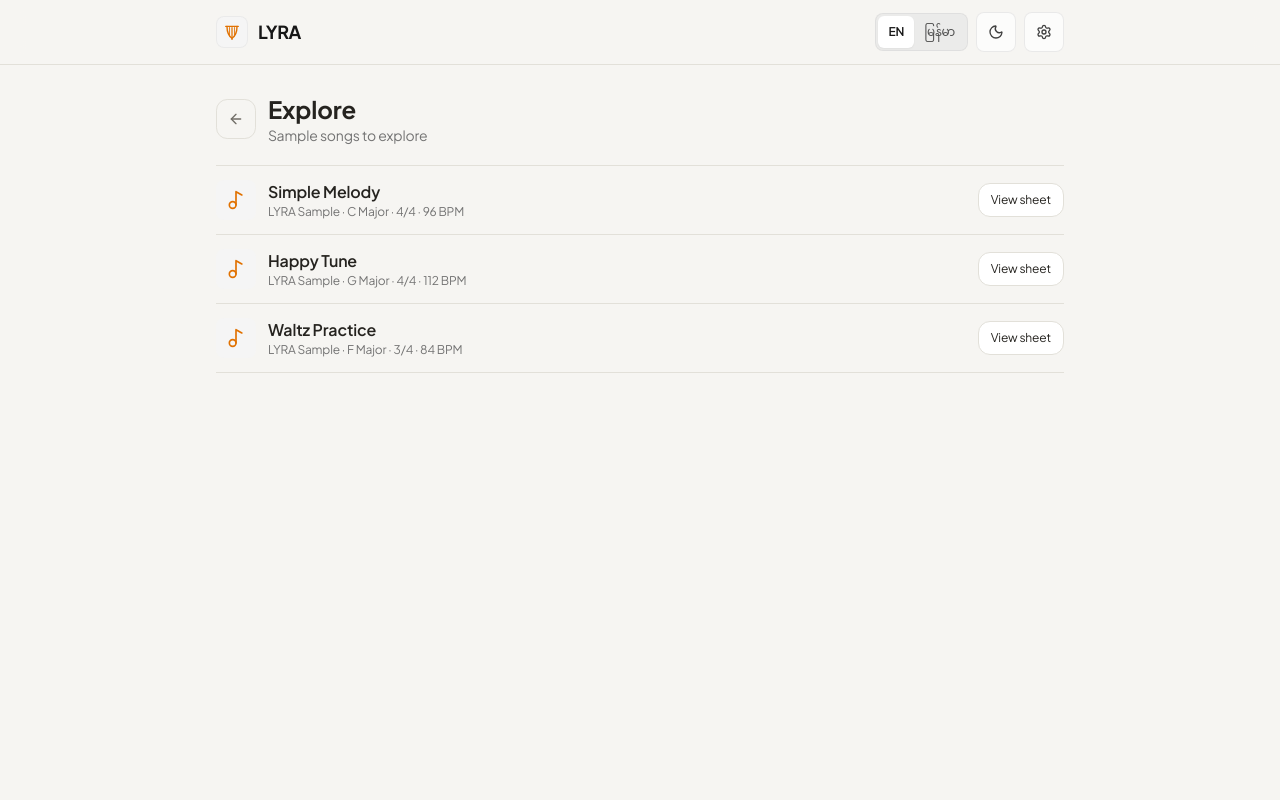
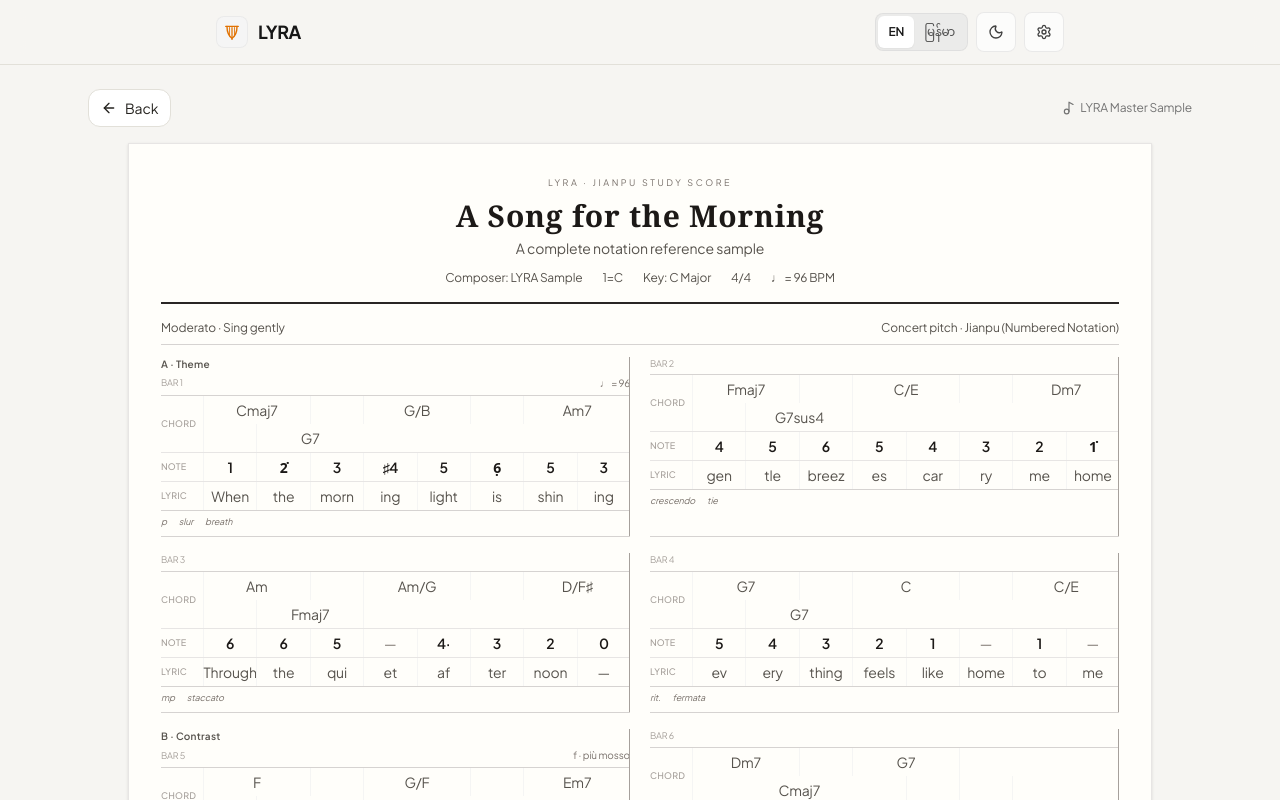
Before and after one commit to ZinLinn254995/LYRA, a React (Vite) app: page / in a window 1280 px wide. Both pictures are taken after a click on the button "Explore". Shown: the top 800 px of the page. Built offline with nearby package versions, Linux system fonts and the light colour scheme.

Commit message:
Redesign Explore as a single comprehensive Jianpu master sample

```diff
--- a/src/components/ExplorePage.tsx
+++ b/src/components/ExplorePage.tsx
@@ -1,137 +1,179 @@
-import React, { useState } from 'react';
-import { ArrowLeft, Copy, Music2 } from 'lucide-react';
-import { useApp } from '../context/AppContext';
+import React from 'react';
+import { ArrowLeft, Music2 } from 'lucide-react';
 
-type SampleBar = { chord?: string; notes: string[]; lyric?: string };
-type SampleSong = {
-  id: string; title: string; composer: string; key: string; time: string; tempo: number;
-  bars: SampleBar[]; sections?: Record<number, string>;
+type Cell = { text?: string; span?: number; className?: string };
+type Track = { label: string; cells: Cell[] };
+type SampleBar = {
+  number: number;
+  section?: string;
+  tracks: [Track, Track, Track];
+  marks?: string[];
 };
 
-const samples: SampleSong[] = [
+const masterSample: SampleBar[] = [
   {
-    id: 'simple-melody', title: 'Simple Melody', composer: 'LYRA Sample', key: 'C Major', time: '4/4', tempo: 96,
-    bars: [
-      { notes: ['1','2','3','-'] }, { notes: ['3','2','1','-'] }, { notes: ['5','5','6','5'] }, { notes: ['3','-','-','-'] },
-      { notes: ['4','4','3','2'] }, { notes: ['3','3','2','1'] }, { notes: ['2','3','2','1'] }, { notes: ['1','-','-','-'] },
+    number: 1, section: 'A · Theme',
+    tracks: [
+      { label: 'Chord', cells: [{ text: 'Cmaj7', span: 2 }, {}, { text: 'G/B', span: 2 }, {}, { text: 'Am7', span: 2 }, {}, { text: 'G7', span: 2 }] },
+      { label: 'Note', cells: [{ text: '1', className: 'note' }, { text: '2̇', className: 'note' }, { text: '3', className: 'note' }, { text: '♯4', className: 'note' }, { text: '5', className: 'note' }, { text: '6̣', className: 'note' }, { text: '5', className: 'note' }, { text: '3', className: 'note' }] },
+      { label: 'Lyric', cells: [{ text: 'When' }, { text: 'the' }, { text: 'morn' }, { text: 'ing' }, { text: 'light' }, { text: 'is' }, { text: 'shin' }, { text: 'ing' }] },
     ],
+    marks: ['p', 'slur', 'breath']
   },
   {
-    id: 'happy-tune', title: 'Happy Tune', composer: 'LYRA Sample', key: 'G Major', time: '4/4', tempo: 112,
-    bars: [
-      { chord: 'G', notes: ['5','5','6','5'], lyric: 'Sun shine bright now' },
-      { chord: 'D', notes: ['3','2','1','-'], lyric: 'comes to my day' },
-      { chord: 'Em', notes: ['6','6','5','3'], lyric: 'Sing a happy tune' },
-      { chord: 'C', notes: ['2','3','2','-'], lyric: 'all the day long' },
-      { chord: 'G', notes: ['5','5','6','5'], lyric: 'Step into the light' },
-      { chord: 'D', notes: ['3','2','1','-'], lyric: 'everything feels right' },
-      { chord: 'C', notes: ['2','3','2','1'], lyric: 'keep the music near' },
-      { chord: 'G', notes: ['1','-','-','-'], lyric: 'all year long' },
+    number: 2,
+    tracks: [
+      { label: 'Chord', cells: [{ text: 'Fmaj7', span: 2 }, {}, { text: 'C/E', span: 2 }, {}, { text: 'Dm7', span: 2 }, {}, { text: 'G7sus4', span: 2 }, {}] },
+      { label: 'Note', cells: [{ text: '4', className: 'note' }, { text: '5', className: 'note' }, { text: '6', className: 'note' }, { text: '5', className: 'note' }, { text: '4', className: 'note' }, { text: '3', className: 'note' }, { text: '2', className: 'note' }, { text: '1̇', className: 'note' }] },
+      { label: 'Lyric', cells: [{ text: 'gen' }, { text: 'tle' }, { text: 'breez' }, { text: 'es' }, { text: 'car' }, { text: 'ry' }, { text: 'me' }, { text: 'home' }] },
     ],
+    marks: ['crescendo', 'tie']
   },
   {
-    id: 'waltz-practice', title: 'Waltz Practice', composer: 'LYRA Sample', key: 'F Major', time: '3/4', tempo: 84,
-    sections: { 0: 'A · Opening', 4: 'B · Theme', 8: 'A · Return' },
-    bars: [
-      { chord: 'F', notes: ['1','3','5'], lyric: 'Gen - tle -' },
-      { chord: 'C', notes: ['5','4','3'], lyric: 'winds - are -' },
-      { chord: 'Dm', notes: ['6','1','2'], lyric: 'turn - ing -' },
-      { chord: 'Am', notes: ['3','-','2'], lyric: 'round - me' },
-      { chord: 'Bb', notes: ['4','6','5'], lyric: 'Dance - with -' },
-      { chord: 'F', notes: ['3','2','1'], lyric: 'me - to -' },
-      { chord: 'Gm', notes: ['2','4','6'], lyric: 'mel - o -' },
-      { chord: 'C', notes: ['5','-','-'], lyric: 'dy - -' },
-      { chord: 'F', notes: ['1','3','5'], lyric: 'Gen - tle -' },
-      { chord: 'C', notes: ['5','4','3'], lyric: 'winds - are -' },
-      { chord: 'F', notes: ['2','3','2'], lyric: 'home - at -' },
-      { chord: 'F', notes: ['1','-','-'], lyric: 'last - -' },
+    number: 3,
+    tracks: [
+      { label: 'Chord', cells: [{ text: 'Am', span: 2 }, {}, { text: 'Am/G', span: 2 }, {}, { text: 'D/F♯', span: 2 }, {}, { text: 'Fmaj7', span: 2 }, {}] },
+      { label: 'Note', cells: [{ text: '6', className: 'note' }, { text: '6', className: 'note' }, { text: '5', className: 'note' }, { text: '—', className: 'duration' }, { text: '4·', className: 'note' }, { text: '3', className: 'note' }, { text: '2', className: 'note' }, { text: '0', className: 'note' }] },
+      { label: 'Lyric', cells: [{ text: 'Through' }, { text: 'the' }, { text: 'qui' }, { text: 'et' }, { text: 'af' }, { text: 'ter' }, { text: 'noon' }, { text: '—' }] },
     ],
+    marks: ['mp', 'staccato']
+  },
+  {
+    number: 4,
+    tracks: [
+      { label: 'Chord', cells: [{ text: 'G7', span: 2 }, {}, { text: 'C', span: 2 }, {}, { text: 'C/E', span: 2 }, {}, { text: 'G7', span: 2 }, {}] },
+      { label: 'Note', cells: [{ text: '5', className: 'note' }, { text: '4', className: 'note' }, { text: '3', className: 'note' }, { text: '2', className: 'note' }, { text: '1', className: 'note' }, { text: '—', className: 'duration' }, { text: '1', className: 'note' }, { text: '—', className: 'duration' }] },
+      { label: 'Lyric', cells: [{ text: 'ev' }, { text: 'ery' }, { text: 'thing' }, { text: 'feels' }, { text: 'like' }, { text: 'home' }, { text: 'to' }, { text: 'me' }] },
+    ],
+    marks: ['rit.', 'fermata']
+  },
+  {
+    number: 5, section: 'B · Contrast',
+    tracks: [
+      { label: 'Chord', cells: [{ text: 'F', span: 2 }, {}, { text: 'G/F', span: 2 }, {}, { text: 'Em7', span: 2 }, {}, { text: 'A7', span: 2 }, {}] },
+      { label: 'Note', cells: [{ text: '4', className: 'note' }, { text: '♭7', className: 'note' }, { text: '1̇', className: 'note' }, { text: '2̇', className: 'note' }, { text: '3̇', className: 'note' }, { text: '—', className: 'duration' }, { text: '♯4', className: 'note' }, { text: '5', className: 'note' }] },
+      { label: 'Lyric', cells: [{ text: 'Now' }, { text: 'the' }, { text: 'riv' }, { text: 'er' }, { text: 'turns' }, { text: 'and' }, { text: 'the' }, { text: 'sky' }] },
+    ],
+    marks: ['f', 'accent']
+  },
+  {
+    number: 6,
+    tracks: [
+      { label: 'Chord', cells: [{ text: 'Dm7', span: 2 }, {}, { text: 'G7', span: 2 }, {}, { text: 'Cmaj7', span: 4 }, {}, {}, {}] },
+      { label: 'Note', cells: [{ text: '6', className: 'note' }, { text: '5', className: 'note' }, { text: '4', className: 'note' }, { text: '3', className: 'note' }, { text: '2', className: 'note' }, { text: '1', className: 'note' }, { text: '—', className: 'duration' }, { text: '—', className: 'duration' }] },
+      { label: 'Lyric', cells: [{ text: 'opens' }, { text: 'wide' }, { text: 'be' }, { text: 'fore' }, { text: 'my' }, { text: 'eyes' }, { text: '—' }, { text: '—' }] },
+    ],
+    marks: ['dim.', 'tie']
+  },
+  {
+    number: 7,
+    tracks: [
+      { label: 'Chord', cells: [{ text: 'C', span: 2 }, {}, { text: 'Am/C', span: 2 }, {}, { text: 'Dm7', span: 2 }, {}, { text: 'G7', span: 2 }, {}] },
+      { label: 'Note', cells: [{ text: '1', className: 'note' }, { text: '3', className: 'note' }, { text: '5', className: 'note' }, { text: '1̇', className: 'note' }, { text: '7', className: 'note' }, { text: '6', className: 'note' }, { text: '5', className: 'note' }, { text: '4', className: 'note' }] },
+      { label: 'Lyric', cells: [{ text: 'Sing' }, { text: 'a' }, { text: 'lit' }, { text: 'tle' }, { text: 'song' }, { text: 'and' }, { text: 'let' }, { text: 'go' }] },
+    ],
+    marks: ['mf', 'slur']
+  },
+  {
+    number: 8,
+    tracks: [
+      { label: 'Chord', cells: [{ text: 'C', span: 4 }, {}, {}, {}, { text: 'C', span: 4 }, {}, {}, {}] },
+      { label: 'Note', cells: [{ text: '1', className: 'note' }, { text: '—', className: 'duration' }, { text: '—', className: 'duration' }, { text: '—', className: 'duration' }, { text: '1', className: 'note' }, { text: '—', className: 'duration' }, { text: 'fermata', span: 2, className: 'annotation' }, {}] },
+      { label: 'Lyric', cells: [{ text: 'home', span: 4 }, {}, {}, {}, { text: '—', span: 4 }, {}, {}, {}] },
+    ],
+    marks: ['D.C. al Fine', 'Fine', 'double bar']
   },
 ];
 
-export const ExplorePage: React.FC<{ onBack: () => void }> = ({ onBack }) => {
-  const { language, createSong, updateSong } = useApp();
-  const [selected, setSelected] = useState<SampleSong | null>(null);
-  const [copiedId, setCopiedId] = useState<string | null>(null);
-  const my = language === 'my';
+const notationLegend = [
+  ['1–7', 'Scale degrees: Do–Ti'],
+  ['0', 'Rest'],
+  ['♯ ♭ ♮', 'Sharp · Flat · Natural'],
+  ['1̇ / 1̣', 'Higher / lower octave'],
+  ['—', 'Extend the previous note'],
+  ['·', 'Dotted duration'],
+  ['underline', 'Subdivision / shorter note values'],
+  ['⌒', 'Slur / tie between notes'],
+  ['𝄐', 'Fermata: hold the note'],
+  ['𝄆 𝄇', 'Repeat start / repeat end'],
+  ['p · mp · mf · f', 'Dynamics: soft to loud'],
+  ['rit. · accel.', 'Gradually slower / faster'],
+];
 
-  const copySample = (sample: SampleSong) => {
-    const song = createSong({
-      title: sample.title,
-      composer: sample.composer,
-      jianpuReference: '1=C',
-      songKey: sample.key,
-      timeSignature: sample.time,
-      tempo: sample.tempo,
-    });
-    updateSong(song.id, {
-      bars: sample.bars.map((bar, index) => ({
-        id: `${song.id}_bar_${index + 1}`,
-        timeSignature: sample.time,
-        notes: [
-          ...(bar.chord ? [`chord:${bar.chord}`] : []),
-          ...bar.notes,
-          ...(bar.lyric ? [`lyric:${bar.lyric}`] : []),
-        ],
-      })),
-    });
-    setCopiedId(sample.id);
-  };
+const CellRow: React.FC<{ track: Track }> = ({ track }) => (
+  <div className="grid grid-cols-[42px_minmax(0,1fr)] items-stretch border-b border-stone-200 last:border-b-0">
+    <div className="flex items-center text-[9px] font-medium uppercase tracking-wide text-stone-400">{track.label}</div>
+    <div className="grid grid-cols-8 min-w-0">
+      {track.cells.map((cell, index) => (
+        <div
+          key={index}
+          className={`min-w-0 min-h-7 flex items-center justify-center text-center border-l border-stone-100 text-[12px] sm:text-sm ${cell.className === 'note' ? 'font-semibold text-stone-900' : cell.className === 'duration' ? 'text-stone-500' : cell.className === 'annotation' ? 'text-[9px] text-stone-500' : 'text-stone-600'}`}
+          style={cell.span ? { gridColumn: `span ${cell.span}` } : undefined}
+        >
+          {cell.text || ''}
+        </div>
+      ))}
+    </div>
+  </div>
+);
 
-  if (selected) {
-    return (
-      <main className="w-full max-w-5xl mx-auto px-3 sm:px-6 py-4 sm:py-6">
-        <div className="flex items-center justify-between gap-3 mb-3">
-          <button onClick={() => setSelected(null)} className="lyra-button-secondary inline-flex items-center gap-2 px-3 py-2 text-sm">
-            <ArrowLeft className="w-4 h-4" /> {my ? 'နမူနာများသို့ ပြန်သွားမည်' : 'Back to samples'}
-          </button>
-          <button onClick={() => copySample(selected)} className="lyra-button-primary inline-flex items-center gap-2 px-3 py-2 text-sm">
-            <Copy className="w-4 h-4" /> {my ? 'My Songs ထဲသို့ ကူးယူမည်' : 'Copy to My Songs'}
-          </button>
+export const ExplorePage: React.FC<{ onBack: () => void }> = ({ onBack }) => (
+  <main className="w-full max-w-6xl mx-auto px-3 sm:px-6 py-4 sm:py-6">
+    <div className="flex items-center justify-between gap-3 mb-4">
+      <button onClick={onBack} className="lyra-button-secondary inline-flex items-center gap-2 px-3 py-2 text-sm">
+        <ArrowLeft className="w-4 h-4" /> Back
+      </button>
+      <span className="text-xs text-neutral-500 inline-flex items-center gap-1"><Music2 className="w-3.5 h-3.5" /> LYRA Master Sample</span>
+    </div>
+
+    <article className="mx-auto max-w-5xl bg-[#fffefa] text-stone-900 border border-stone-200 shadow-sm px-4 py-5 sm:px-8 sm:py-8">
+      <header className="text-center border-b-2 border-stone-800 pb-4 mb-4">
+        <div className="text-[9px] uppercase tracking-[0.28em] text-stone-500 mb-2">LYRA · Jianpu study score</div>
+        <h1 className="font-serif text-2xl sm:text-3xl font-semibold tracking-wide">A Song for the Morning</h1>
+        <p className="text-xs sm:text-sm text-stone-600 mt-1">A complete notation reference sample</p>
+        <div className="flex flex-wrap justify-center gap-x-5 gap-y-1 text-[10px] sm:text-xs text-stone-600 mt-3">
+          <span>Composer: LYRA Sample</span><span>1=C</span><span>Key: C Major</span><span>4/4</span><span>♩ = 96 BPM</span>
         </div>
-        <section className="lyra-panel p-3 sm:p-5">
-          <div className="text-center border-b pb-3 mb-3">
-            <h1 className="text-xl sm:text-2xl font-semibold">{selected.title}</h1>
-            <p className="text-xs text-neutral-500 mt-1">{selected.composer} · {selected.key} · {selected.time} · {selected.tempo} BPM</p>
-          </div>
-          <div className="sheet-score">
-            {selected.bars.map((bar, index) => (
-              <div className="sheet-bar" key={index}>
-                <div className="sheet-bar-number">{index + 1}</div>
-                {selected.sections?.[index] && <div className="sheet-section">{selected.sections[index]}</div>}
-                {bar.chord && <div className="sheet-chord">{bar.chord}</div>}
-                <div className="sheet-notes">{bar.notes.map((note, i) => <span key={i}>{note}</span>)}</div>
-                {bar.lyric && <div className="sheet-lyric">{bar.lyric.split(' ').map((word, i) => <span key={i}>{word}</span>)}</div>}
-              </div>
-            ))}
-          </div>
-          {copiedId === selected.id && <p className="text-sm text-emerald-600 mt-3 text-center">{my ? 'My Songs ထဲသို့ ကူးယူပြီးပါပြီ။' : 'Copied to My Songs.'}</p>}
-        </section>
-      </main>
-    );
-  }
+      </header>
 
-  return (
-    <main className="w-full max-w-4xl mx-auto px-4 sm:px-6 py-5 sm:py-7">
-      <div className="flex items-center gap-3 mb-5">
-        <button onClick={onBack} className="lyra-icon-button" aria-label="Back"><ArrowLeft className="w-4 h-4" /></button>
-        <div>
-          <h1 className="text-2xl font-bold">{my ? 'လေ့လာရန်' : 'Explore'}</h1>
-          <p className="text-sm text-neutral-500">{my ? 'နမူနာသီချင်းများ' : 'Sample songs to explore'}</p>
+      <div className="flex flex-wrap items-center justify-between gap-2 border-b border-stone-300 pb-2 mb-3 text-[10px] sm:text-xs text-stone-600">
+        <span>Moderato · Sing gently</span><span>Concert pitch · Jianpu (Numbered Notation)</span>
+      </div>
+
+      <div className="grid grid-cols-1 md:grid-cols-2 gap-x-5 gap-y-4">
+        {masterSample.map((bar) => (
+          <section key={bar.number} className="relative border-b border-stone-300 pb-2">
+            {bar.section && <div className="text-[10px] font-semibold tracking-wide text-stone-600 mb-1">{bar.section}</div>}
+            <div className="flex items-center justify-between mb-1">
+              <span className="text-[9px] text-stone-400">BAR {bar.number}</span>
+              {bar.number === 1 && <span className="text-[10px] text-stone-500">♩ = 96</span>}
+              {bar.number === 5 && <span className="text-[10px] text-stone-500">f · più mosso</span>}
+            </div>
+            <div className="border-y border-stone-300">
+              {bar.tracks.map((track) => <CellRow key={track.label} track={track} />)}
+            </div>
+            {bar.marks && <div className="flex flex-wrap gap-x-3 gap-y-1 mt-1 text-[9px] italic text-stone-500">{bar.marks.map((mark) => <span key={mark}>{mark}</span>)}</div>}
+            <div className="absolute right-0 top-0 bottom-0 border-r border-stone-400" />
+          </section>
+        ))}
+      </div>
+
+      <div className="mt-5 pt-3 border-t-2 border-stone-800">
+        <h2 className="font-serif text-base font-semibold mb-2">Notation & performance guide</h2>
+        <div className="grid grid-cols-2 sm:grid-cols-3 gap-x-4 gap-y-2">
+          {notationLegend.map(([symbol, meaning]) => (
+            <div key={symbol} className="flex gap-2 items-start text-[10px] sm:text-[11px]">
+              <span className="font-semibold min-w-16 text-stone-800">{symbol}</span>
+              <span className="text-stone-600">{meaning}</span>
+            </div>
+          ))}
+        </div>
+        <div className="grid grid-cols-1 sm:grid-cols-2 gap-3 mt-4 text-[10px] text-stone-600">
+          <p><strong>Chord vocabulary:</strong> major, minor, maj7, m7, 7, sus4, slash chords / inversions, diminished and augmented symbols.</p>
+          <p><strong>Score marks:</strong> section labels, repeat signs, first/second endings, D.C., D.S., coda, Fine, breath marks, articulation, accents, ties and slurs.</p>
         </div>
       </div>
-      <div className="divide-y border-y">
-        {samples.map((sample) => (
-          <article key={sample.id} className="py-3.5 flex items-center gap-3">
-            <div className="w-10 h-10 rounded-lg bg-neutral-100 dark:bg-neutral-800 flex items-center justify-center shrink-0"><Music2 className="w-5 h-5 text-amber-600" /></div>
-            <div className="min-w-0 flex-1">
-              <h2 className="font-semibold truncate">{sample.title}</h2>
-              <p className="text-xs text-neutral-500 truncate">{sample.composer} · {sample.key} · {sample.time} · {sample.tempo} BPM</p>
-            </div>
-            <button onClick={() => { setSelected(sample); setCopiedId(null); }} className="lyra-button-secondary px-3 py-2 text-xs shrink-0">{my ? 'ကြည့်မည်' : 'View sheet'}</button>
-          </article>
-        ))}
-      </div>
-    </main>
-  );
-};
+    </article>
+    <p className="text-center text-xs text-neutral-500 mt-3">Master sample preview · Editor conversion will be added after this sheet is approved.</p>
+  </main>
+);
```
